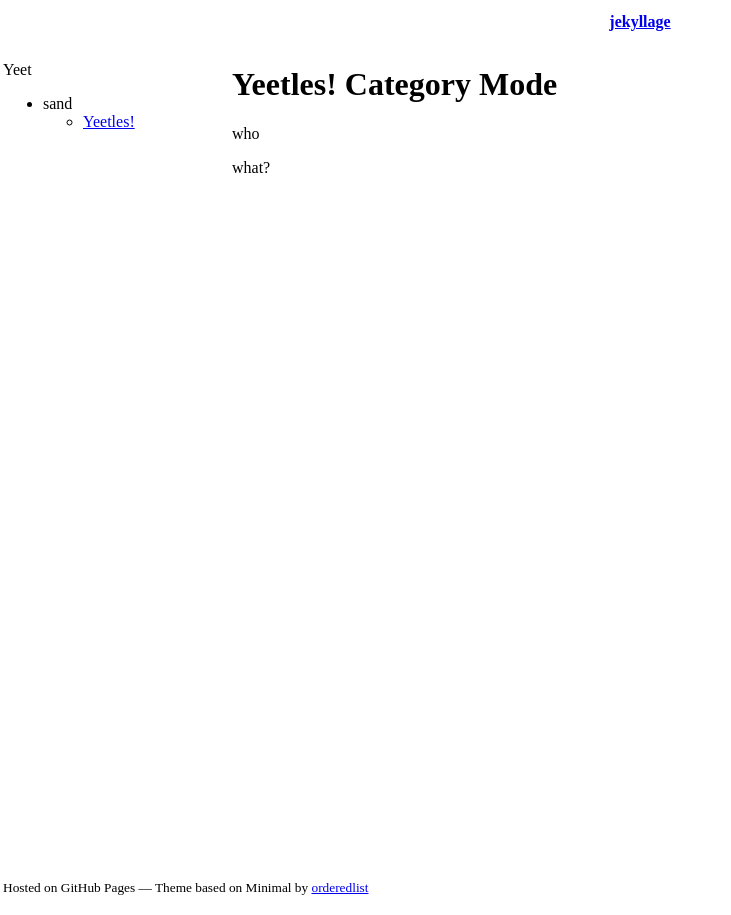
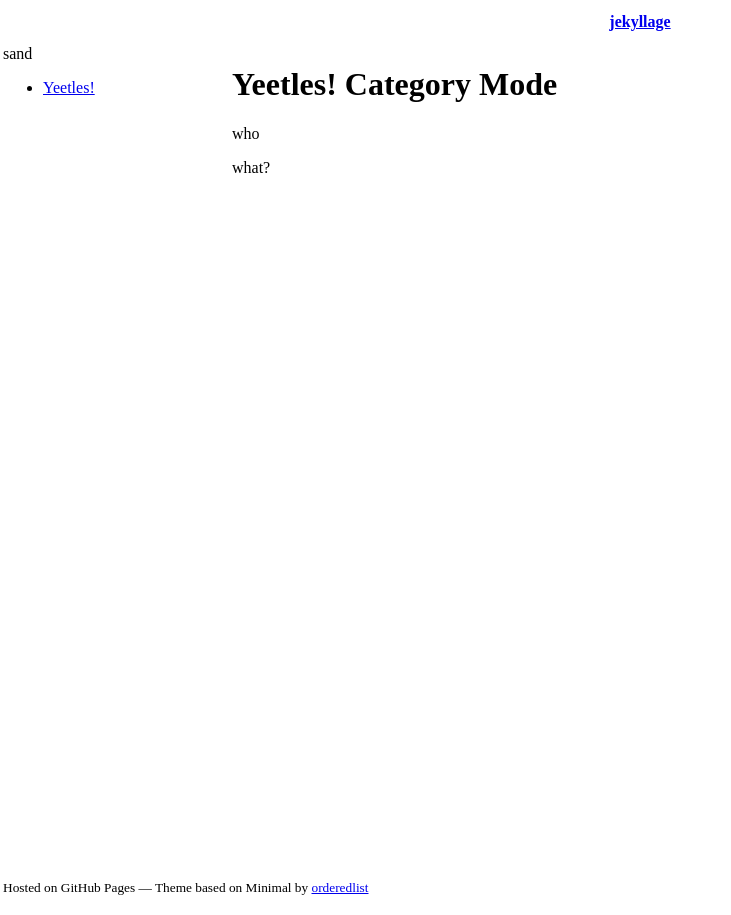
Before and after one commit to collagettrpg/jekyllage, a Jekyll site: the page built from sand/_posts/2019-12-2-yeetles.md, in a window 1280 px wide. Shown: the whole page, without its empty margins (0-731 px from the left). Built offline with Jekyll 4.4.1, drawn with Linux system fonts in a browser that asks for light colours; some web fonts are replaced.

Commit message:
tried removing lists again

```diff
--- a/_layouts/categories.html
+++ b/_layouts/categories.html
@@ -26,18 +26,17 @@ body{
   <tr style="height:calc(100vh - 85px);">
     <td style="vertical-align: top;text-align: left;width:25vh;">
 
-<p>Yeet</p>
-<ul>
+
 {% for category in site.categories %}
-  <li><a name="{{ category | first }}">{{ category | first }}</a>
+<a name="{{ category | first }}">{{ category | first }}</a>
     <ul>
     {% for post in category.last %}
       <li><a href="{{ site.baseurl }}{{ post.url }}">{{ post.title }}</a></li>
     {% endfor %}
     </ul>
-  </li>
+
 {% endfor %}
-</ul>
+
 
     </td>
     <td style="vertical-align: top;text-align: left;overflow-y: scroll;">{{ content }}</td>
```
